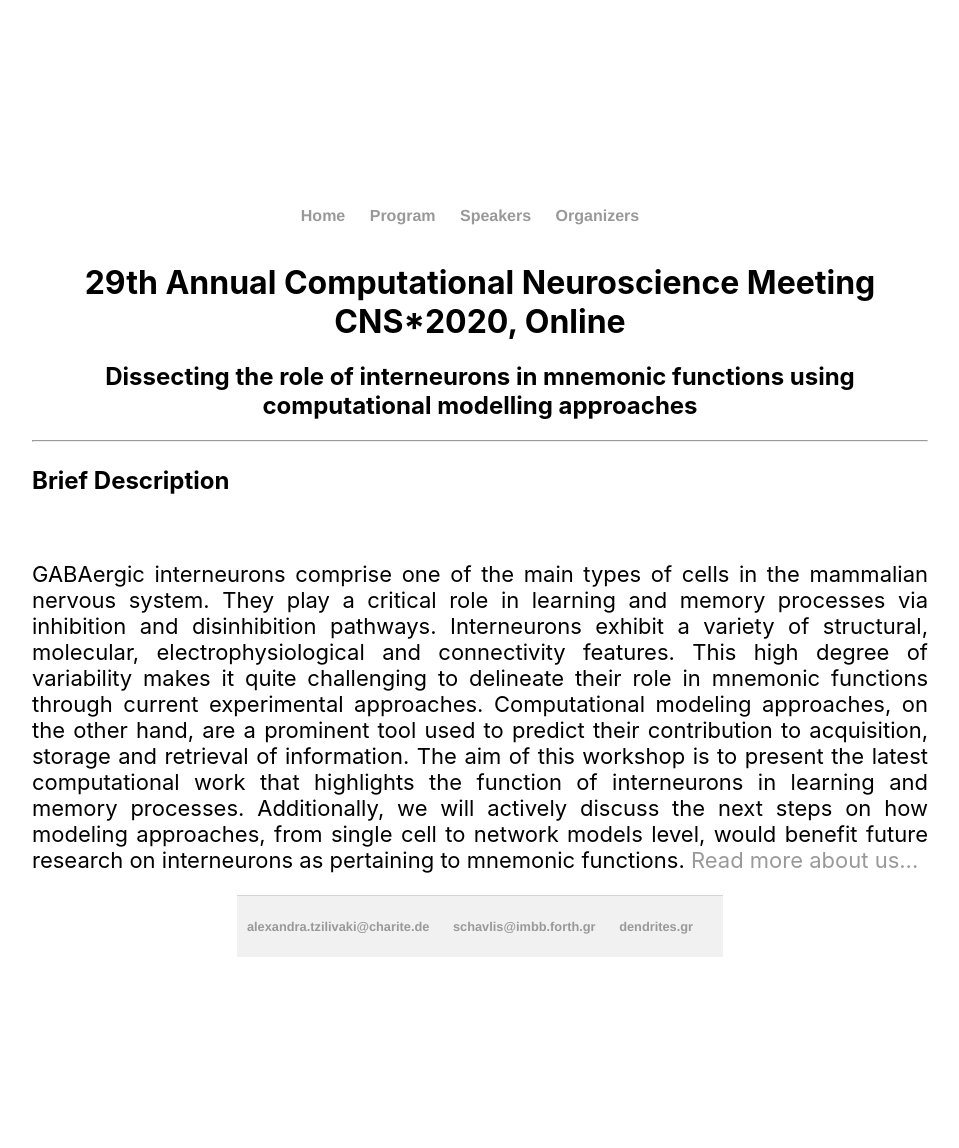
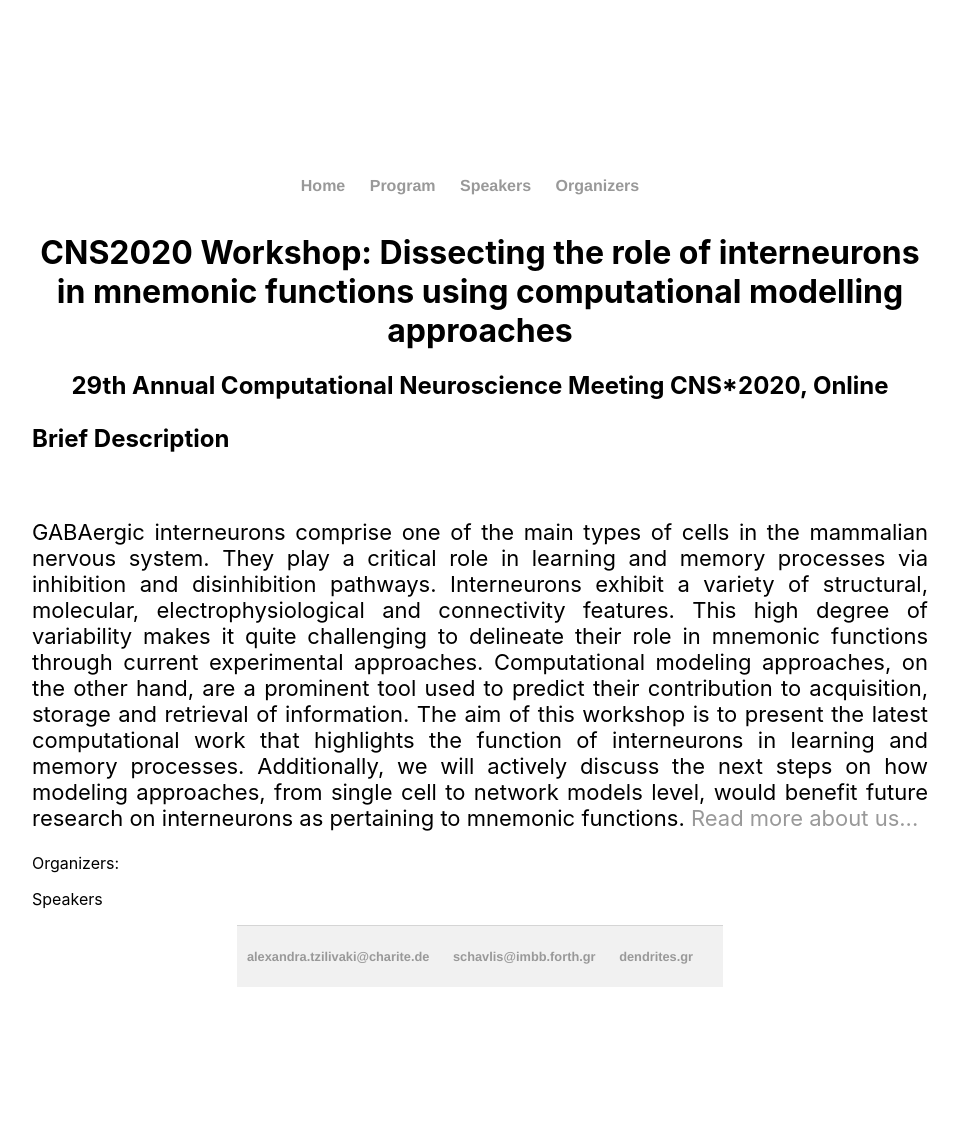
Before and after one commit to spirosChv/ocns2021interneurons, a Jekyll site: the page built from index.html, in a window 1280 px wide. Shown: the whole page, without its empty margins (160-1119 px from the left). Built offline with Jekyll 4.4.1, drawn with Linux system fonts in a browser that asks for light colours.

Commit message:
Update index.html

```diff
--- a/index.html
+++ b/index.html
@@ -3,9 +3,10 @@ layout: default
 title: Dissecting the role of interneurons in mnemonic functions using computational modelling approaches
 ---
 <div class="blurb" style="theme: jekyll-theme-midnight">
-	<h1><center>29th Annual Computational Neuroscience Meeting CNS*2020, Online</center></h1>
-	<h2><center>Dissecting the role of interneurons in mnemonic functions using computational modelling approaches</center></h2>
-	<hr> <p style="font-size:24px"><b> Brief Description </b></p>
+
+	<h1><center>CNS2020 Workshop: Dissecting the role of interneurons in mnemonic functions using computational modelling approaches</center></h1>
+	<h2><center>29th Annual Computational Neuroscience Meeting CNS*2020, Online</center></h2>
+	<p style="font-size:24px"><b> Brief Description </b></p>
 	<br> <div align="justify" > <p style="font-size:22px">GABAergic interneurons comprise one of the main types of cells in the mammalian nervous system.
 	They play a critical role in learning and memory processes via inhibition and disinhibition pathways.
 	Interneurons exhibit a variety of structural, molecular, electrophysiological and connectivity features.
@@ -15,7 +16,10 @@ title: Dissecting the role of interneurons in mnemonic functions using computati
 	The aim of this workshop is to present the latest computational work that highlights the function of
 	interneurons in learning and memory processes. Additionally, we will actively discuss the next steps on
 	how modeling approaches, from single cell to network models level, would benefit future research on interneurons as
-	pertaining to mnemonic functions. <a href="/aboutus">Read more about us...</a></p></h2></div>
+	pertaining to mnemonic functions. <a href="/aboutus">Read more about us...</a></p></h2>
+
+	<p>Organizers: </p>
+	<p>Speakers</p></div>
 
 
 </div><!-- /.blurb -->
```
